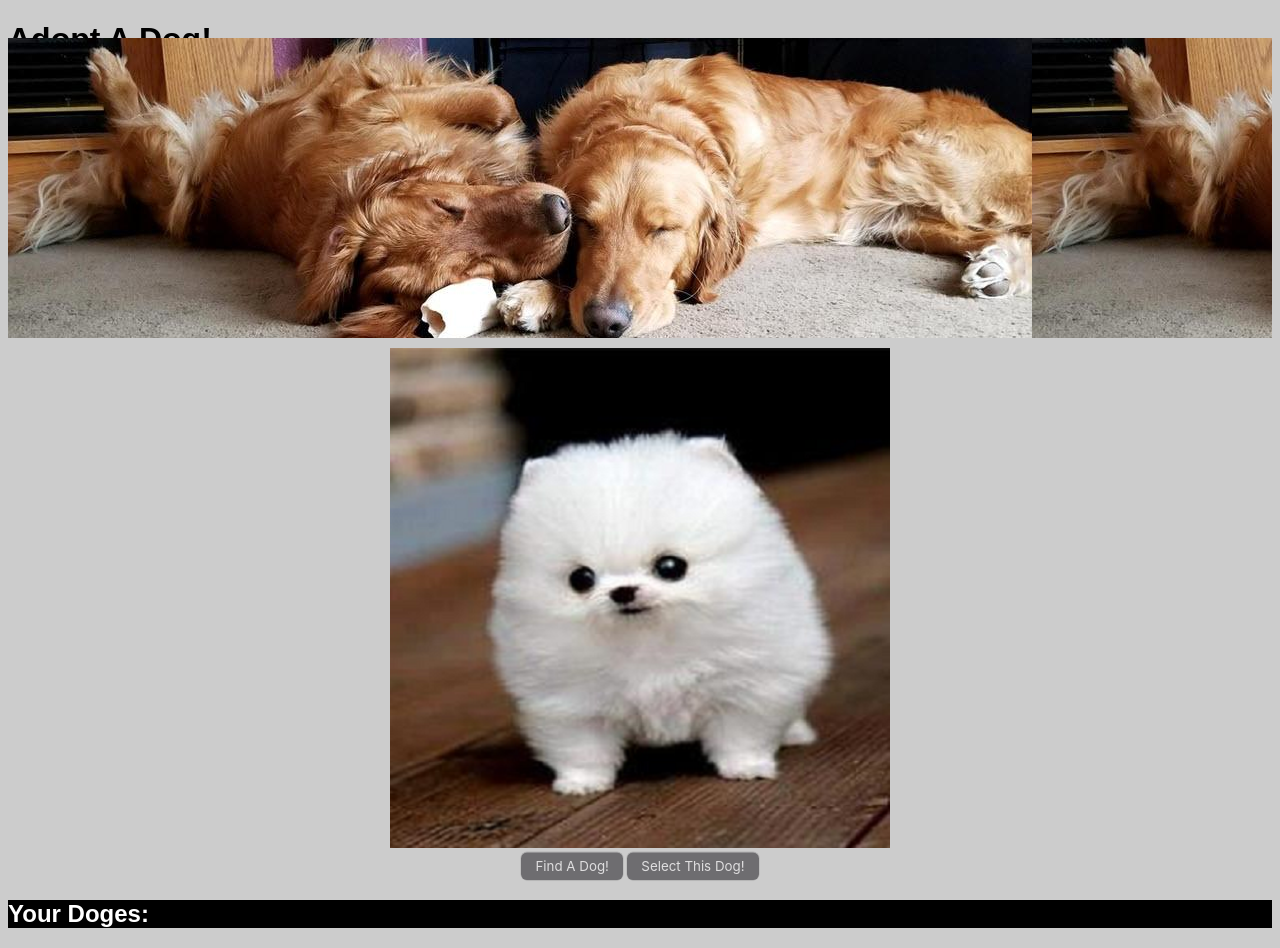
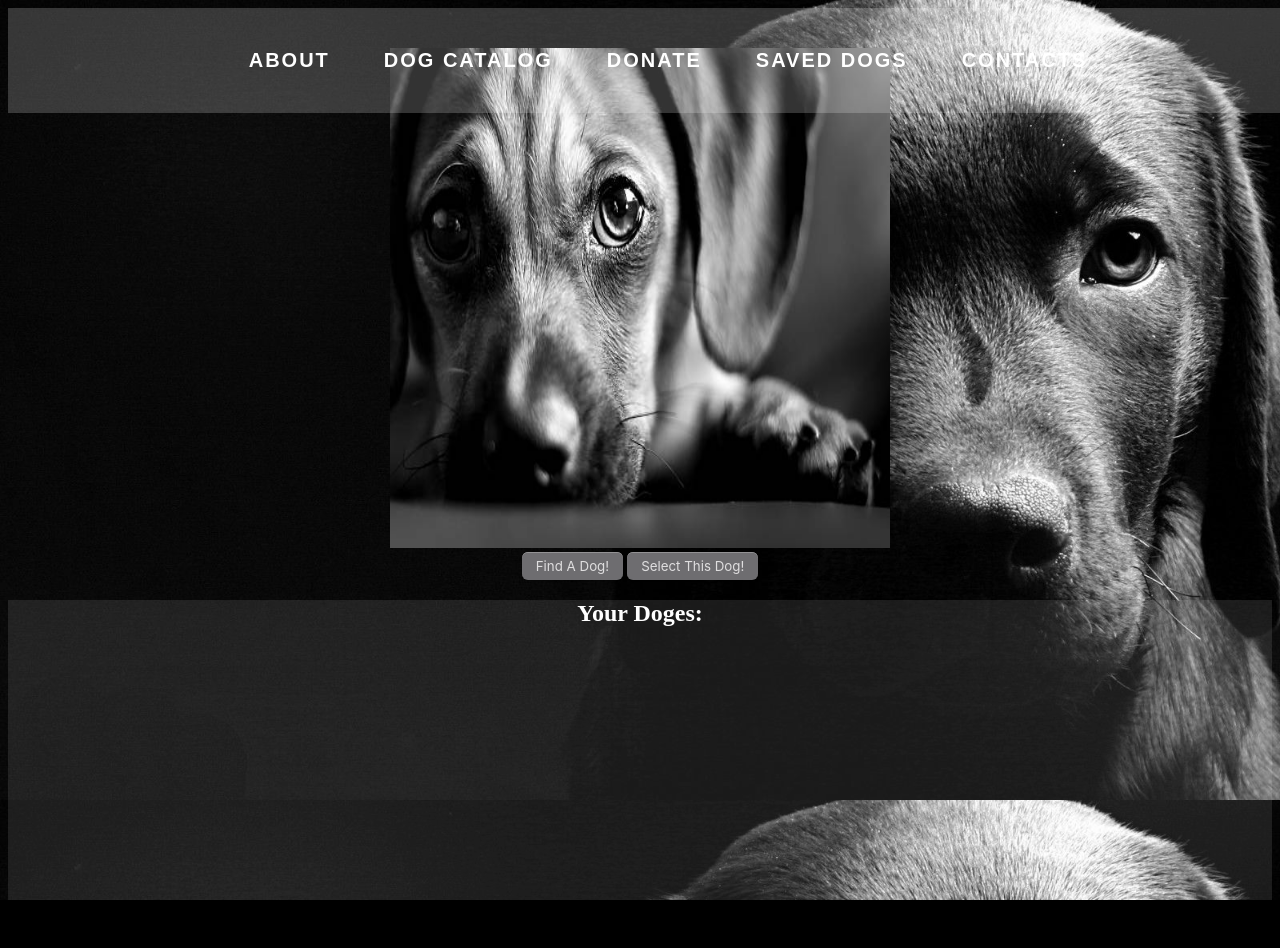
Before and after one commit to NotArtwork/DuoProject, a plain HTML site: page index.html in a window 1280 px wide. After the commit the page ends 900 px from the top, so only its background shows below. Drawn offline with Linux system fonts and the light colour scheme; files whose address does not match are found by name.

Commit message:
Added more

```diff
--- a/index.html
+++ b/index.html
@@ -9,13 +9,23 @@
    <script defer src="./src/index.js"></script>
 </head>
 <body>
+    <div class='header'>
+        <ul>
+            <li><a href="#">About</a></li>
+            <li><a href="https://youtu.be/oHg5SJYRHA0">Dog Catalog</a></li>
+            <li><a href="#">Donate</a></li>
+            <li><a href="#ending-section">Saved Dogs</a></li>
+            <li><a href="#">Contacts</a></li>
+        </ul>
+    </div>
     <div id ="title">
-                <h1 id="page-name">Adopt A Dog!</h1>
     </div>
+
     <div id ='title-section'></div>
+
     <section id ='middle-section'>
         <div id="dog-container">
-            <img id="dog-image" img src="imgs/811hvGypcPL.png"></img>
+            <img id="dog-image" img src="imgs/istockphoto-537516693-612x612.jpeg"></img>
         </div>
         <button id="random-dog" class="button">Find A Dog!</button>
         <button id="select-dog" class="button">Select This Dog!</button>
--- a/main.css
+++ b/main.css
@@ -1,5 +1,7 @@
 
 /* Header of HTML */
+
+*{box-sizing: border-box;}
 
 #title {
     height: 30px;
@@ -11,6 +13,35 @@
     color: black;
 }
 
+.header {
+    width: 100%;
+    background-color: rgba(255, 255, 255, .2);
+    position: fixed;
+
+}
+.header ul{
+    text-align: center;
+}
+.header ul li {
+    list-style: none;
+    display:inline-block;
+}
+.header ul li a{
+    display: block;
+    text-decoration: none;
+    text-transform: uppercase;
+    color:#fff;
+    font-size: 20px;
+    font-family: sans-serif;
+    letter-spacing: 2px;
+    font-weight: 600;
+    padding: 25px;
+
+}
+
+.header ul li a:hover {
+    background-color: #211b4385;
+}
 
 /* Button */
 .button {
@@ -27,7 +58,6 @@
     box-shadow: 0px 0.5px 1px rgba(0, 0, 0, 0.1), inset 0px 0.5px 0.5px rgba(255, 255, 255, 0.5), 0px 0px 0px 0.5px rgba(0, 0, 0, 0.12);
     color: #DFDEDF;
     user-select: none;
-    -webkit-user-select: none;
     touch-action: manipulation;
 }
 
@@ -39,19 +69,23 @@
 /* Middle Section */
 
 body {
-    background-color: #CCCCCC;
-    font-family: sans-serif;
-    color:white;
+    background: url('imgs/doggo.jpeg');
+    background-size: cover;
+    height: 100vh;
+    background-position: left;
+    background-color: black;
+    background-repeat: no-repeat;
+    background-attachment: fixed;
 }
 
-#title-section {
+/* #title-section {
     border: width 3px;
     border-color:black;
     position:relative;
     text-align: center;
     height: 300px;
     background-image: url('/Users/art/Projects/Personal-Project/imgs/Banner-another_dog_REQ.jpeg');
-}
+} */
 
 
 #middle-section {
@@ -65,17 +99,28 @@ body {
     height: 500px;
     width: 500px;
     margin: auto;
-    border: 2px black;
+    border: 2px white;
 }
 
 
 /* Ending-Section */
 
 #ending-section {
-    background-color: black;
+    background-color: rgba(255, 255, 255, 0.1);
+    height: 300px;
+}
+
+#ending-section h2 {
+    text-decoration: none;
+    color: white;
+    text-align: center;
+    position: relative;
+
 }
 
 #ending-section img {
-    width: 300px;
-    height: 300px;
+    border: #fff;
+    border-width: 10px;
+    width: 250px;
+    height: 250px;
 }
```
Also changed, not shown: imgs/doggo.jpeg (added), imgs/istockphoto-537516693-612x612.jpeg (added), src/index.js (line endings or trailing spaces).
